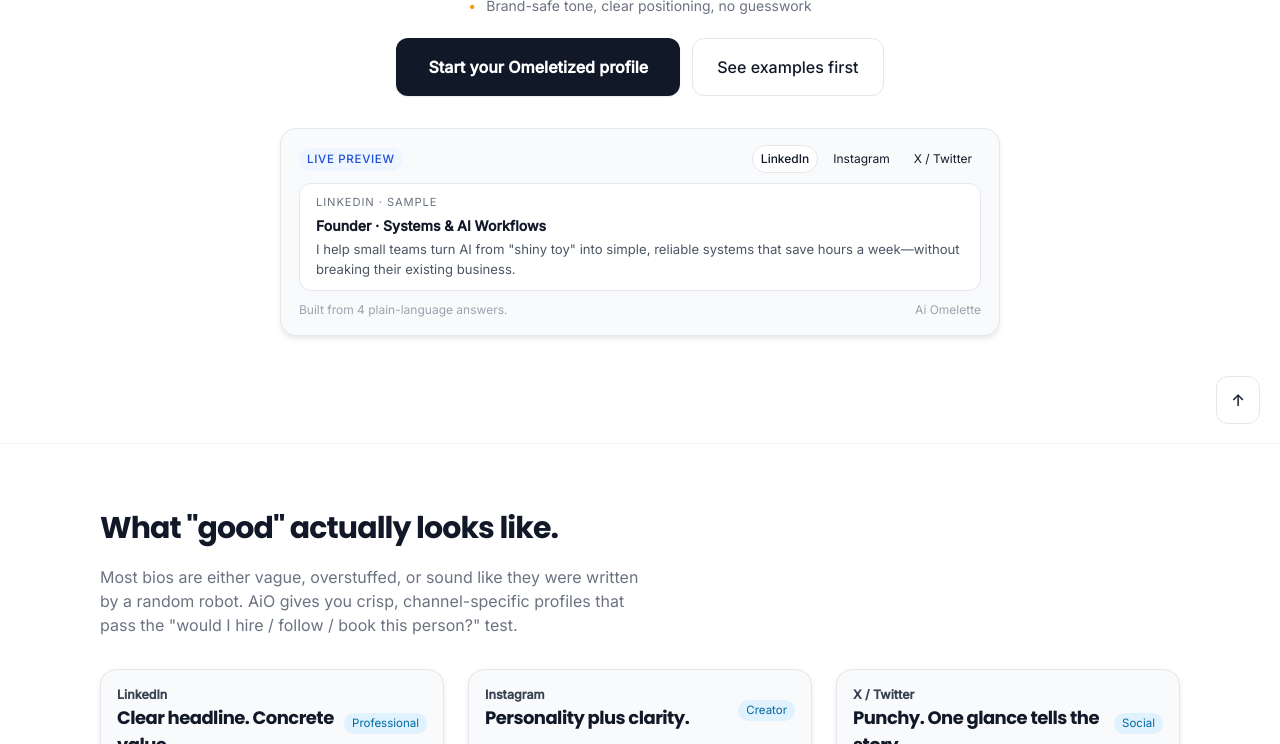
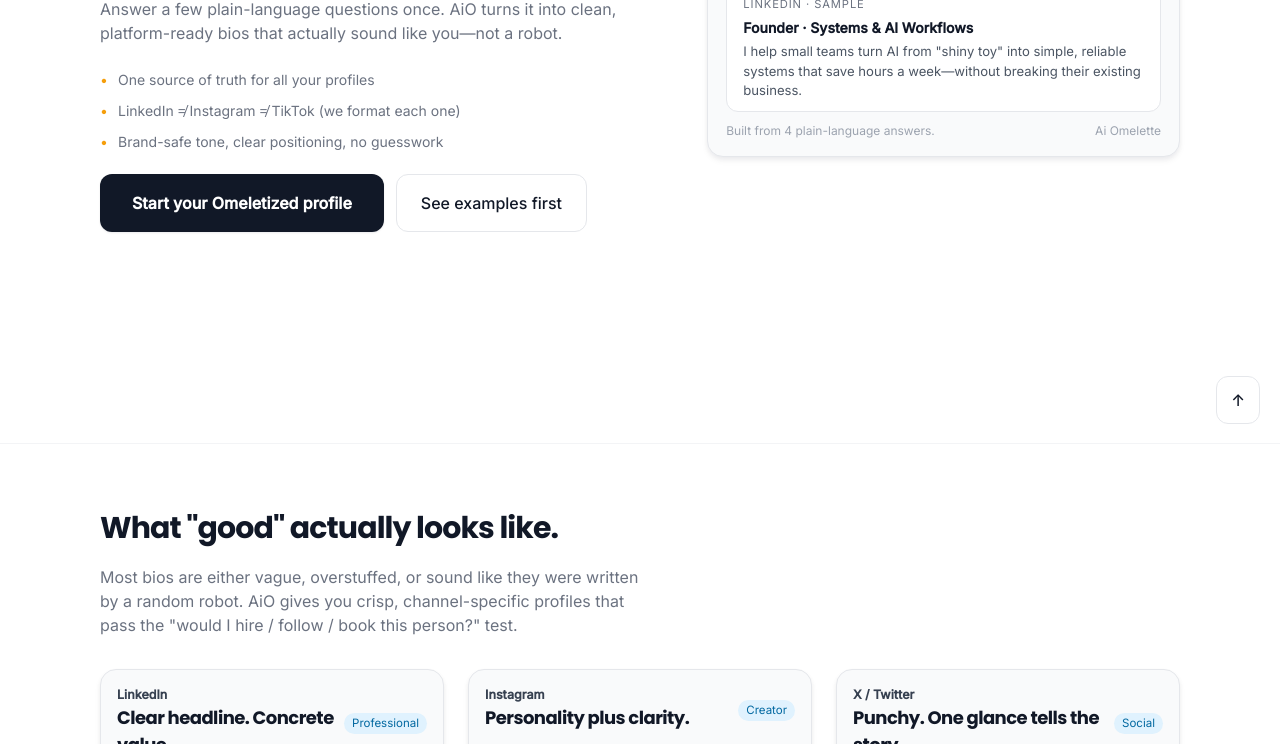
Before and after one commit to headchef-lab/aio-profile-omelette, a website: page index.html in a window 1280 px wide. Shown: the part 356-1100 px from the top of the page. Drawn offline with Linux system fonts and the light colour scheme.

Commit message:
Update index.html

```diff
--- a/index.html
+++ b/index.html
@@ -429,29 +429,31 @@
 <!-- SECTION 1: HERO -->
     <section class="hero">
       <div class="container">
-        <div class="hero-main" style="max-width: 720px; margin: 0 auto; text-align: center;">
+        <div class="row">
+          <div class="hero-main">
             <div class="pill">
               <span class="pill-dot"></span>
               AiO Profile Omelette · Early Access
             </div>
             <h1><span class="gradient-text">Crack open a perfect profile</span><br>for every platform.</h1>
-          <p class="section-subtitle" style="margin-left: auto; margin-right: auto;">
+            <p class="section-subtitle">
               Answer a few plain-language questions once. AiO turns it into
               clean, platform-ready bios that actually sound like you—not a robot.
             </p>
-          <ul class="list-inline" style="justify-content: center;">
+            <ul class="list-inline">
               <li>One source of truth for all your profiles</li>
               <li>LinkedIn ≠ Instagram ≠ TikTok (we format each one)</li>
               <li>Brand-safe tone, clear positioning, no guesswork</li>
             </ul>
 
-          <div style="margin-top: 22px; display: flex; gap: 12px; flex-wrap: wrap; justify-content: center;">
+            <div style="margin-top: 22px; display: flex; gap: 12px; flex-wrap: wrap;">
               <a href="#wizard" class="btn-primary">Start your Omeletized profile</a>
               <a href="#examples" class="btn-ghost">See examples first</a>
             </div>
-
-          <!-- Live Preview (now full-width, below CTAs) -->
-          <div class="hero-examples" style="margin-top: var(--space-lg); text-align: left;">
+          </div>
+
+          <div class="hero-side">
+            <div class="hero-examples">
               <div class="hero-examples-header">
                 <span class="badge">Live Preview</span>
                 <div class="hero-tab-list">
@@ -494,11 +496,10 @@
                 <span>Ai Omelette</span>
               </div>
             </div>
-
+          </div>
         </div>
       </div>
     </section>
-
     <!-- SECTION 2: PROFILE EXAMPLES -->
     <section class="profiles" id="examples">
       <div class="container">
```
Lines whose indentation alone changed are shown as unchanged.
